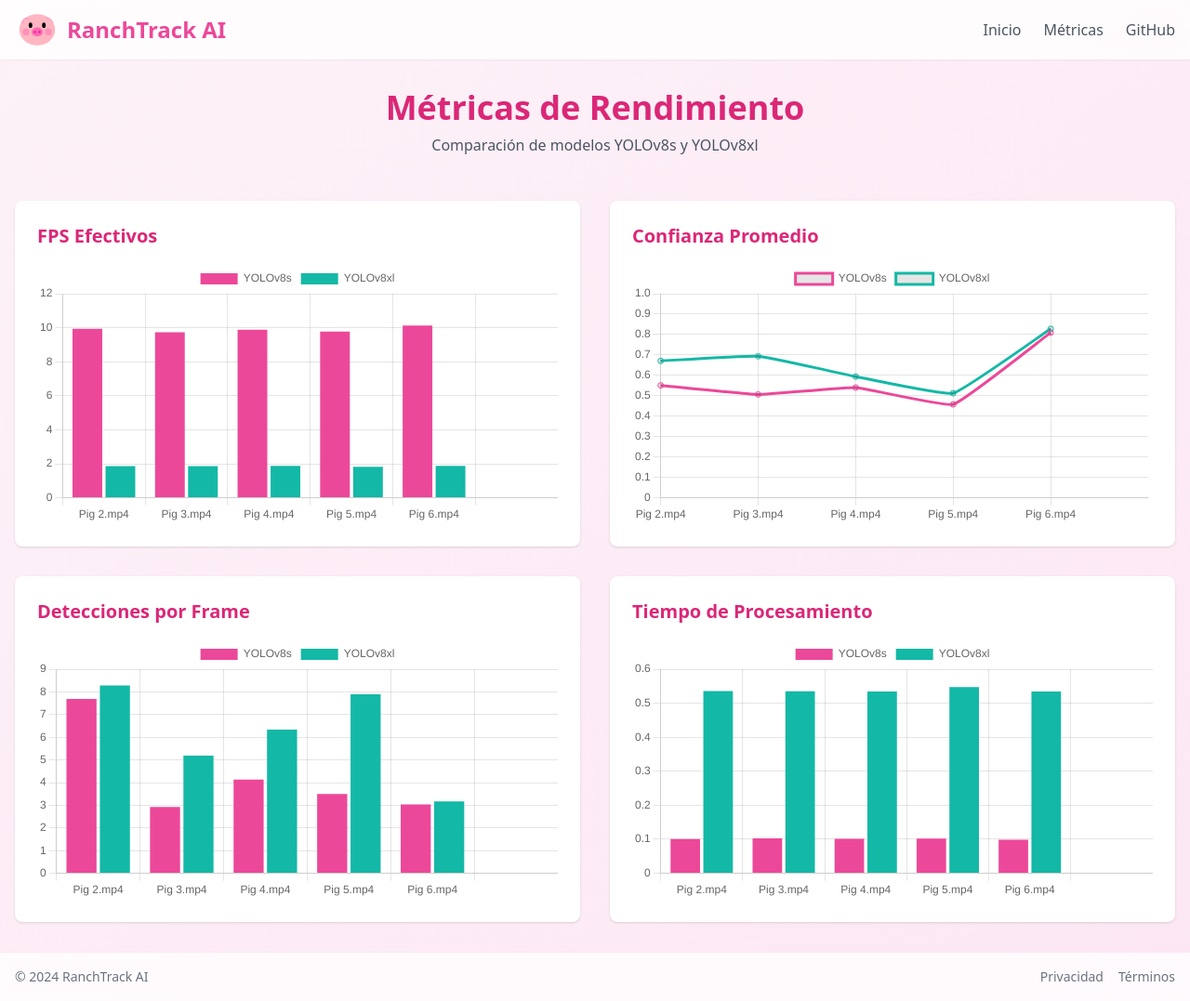
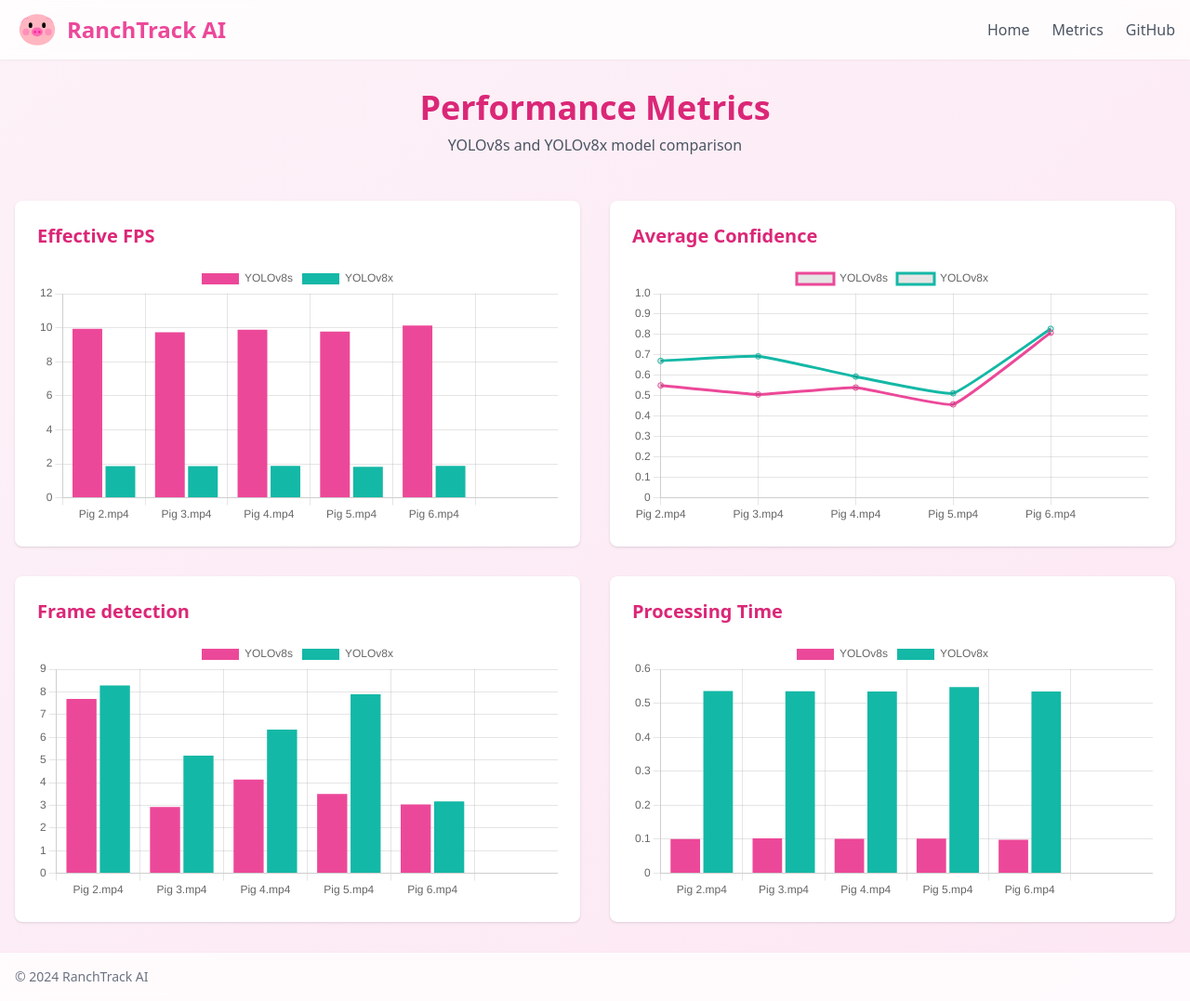
Before and after one commit to IngRetrius/Pig-detec, a Flask app: page /metrics in a window 1280 px wide. Shown: the whole page at 93% size. Run offline with Flask 3, Linux system fonts and the light colour scheme; some libraries are stand-ins or nearby versions.

Commit message:
Update  README and translations

```diff
--- a/pig-video-detector/app/templates/base.html
+++ b/pig-video-detector/app/templates/base.html
@@ -52,11 +52,11 @@
                 <div class="flex items-center space-x-6">
                     <a href="/"
                        class="text-gray-600 hover:text-pink-500 transition-colors duration-300 font-medium">
-                        Inicio
+                        Home
                     </a>
                     <a href="/metrics"
                        class="text-gray-600 hover:text-pink-500 transition-colors duration-300 font-medium">
-                        Métricas
+                        Metrics
                     </a>
                     <a href="https://github.com/IngRetrius/Pig-detec"
                        target="_blank"
@@ -95,14 +95,14 @@
                 <p class="text-sm text-gray-500">
                     © 2024 RanchTrack AI
                 </p>
-                <div class="flex items-center space-x-4">
+                <!-- <div class="flex items-center space-x-4">
                     <a href="/privacy" class="text-sm text-gray-500 hover:text-pink-500 transition-colors duration-300">
                         Privacidad
                     </a>
                     <a href="/terms" class="text-sm text-gray-500 hover:text-pink-500 transition-colors duration-300">
                         Términos
                     </a>
-                </div>
+                </div> -->
             </div>
         </div>
     </footer>
--- a/pig-video-detector/app/templates/metrics.html
+++ b/pig-video-detector/app/templates/metrics.html
@@ -5,32 +5,32 @@
 {% block content %}
 <div class="max-w-7xl mx-auto">
     <div class="text-center mb-12">
-        <h1 class="text-4xl font-bold text-pink-600">Métricas de Rendimiento</h1>
-        <p class="text-gray-600 mt-2">Comparación de modelos YOLOv8s y YOLOv8xl</p>
+        <h1 class="text-4xl font-bold text-pink-600">Performance Metrics</h1>
+        <p class="text-gray-600 mt-2">YOLOv8s and YOLOv8x model comparison</p>
     </div>
 
     <div class="grid grid-cols-1 md:grid-cols-2 gap-8">
         <!-- FPS Chart -->
         <div class="bg-white rounded-lg shadow p-6">
-            <h2 class="text-xl font-semibold text-pink-600 mb-4">FPS Efectivos</h2>
+            <h2 class="text-xl font-semibold text-pink-600 mb-4">Effective FPS</h2>
             <canvas id="fpsChart" class="w-full h-64"></canvas>
         </div>
 
         <!-- Confidence Chart -->
         <div class="bg-white rounded-lg shadow p-6">
-            <h2 class="text-xl font-semibold text-pink-600 mb-4">Confianza Promedio</h2>
+            <h2 class="text-xl font-semibold text-pink-600 mb-4">Average Confidence</h2>
             <canvas id="confidenceChart" class="w-full h-64"></canvas>
         </div>
 
         <!-- Detections Chart -->
         <div class="bg-white rounded-lg shadow p-6">
-            <h2 class="text-xl font-semibold text-pink-600 mb-4">Detecciones por Frame</h2>
+            <h2 class="text-xl font-semibold text-pink-600 mb-4">Frame detection</h2>
             <canvas id="detectionsChart" class="w-full h-64"></canvas>
         </div>
 
         <!-- Processing Time Chart -->
         <div class="bg-white rounded-lg shadow p-6">
-            <h2 class="text-xl font-semibold text-pink-600 mb-4">Tiempo de Procesamiento</h2>
+            <h2 class="text-xl font-semibold text-pink-600 mb-4">Processing Time</h2>
             <canvas id="timeChart" class="w-full h-64"></canvas>
         </div>
     </div>
@@ -79,7 +79,7 @@ document.addEventListener('DOMContentLoaded', function() {
                                     backgroundColor: '#ec4899'
                                 },
                                 {
-                                    label: 'YOLOv8xl',
+                                    label: 'YOLOv8x',
                                     data: yolov8xl.map(row => parseFloat(String(row['FPS Efectivos']).replace(',', '.'))),
                                     backgroundColor: '#14b8a6'
                                 }
@@ -100,7 +100,7 @@ document.addEventListener('DOMContentLoaded', function() {
                                     tension: 0.1
                                 },
                                 {
-                                    label: 'YOLOv8xl',
+                                    label: 'YOLOv8x',
                                     data: yolov8xl.map(row => parseFloat(String(row['Confianza Promedio']).replace(',', '.'))),
                                     borderColor: '#14b8a6',
                                     tension: 0.1
@@ -130,7 +130,7 @@ document.addEventListener('DOMContentLoaded', function() {
                                     backgroundColor: '#ec4899'
                                 },
                                 {
-                                    label: 'YOLOv8xl',
+                                    label: 'YOLOv8x',
                                     data: yolov8xl.map(row => parseFloat(String(row['Cerdos por Frame']).replace(',', '.'))),
                                     backgroundColor: '#14b8a6'
                                 }
@@ -150,7 +150,7 @@ document.addEventListener('DOMContentLoaded', function() {
                                     backgroundColor: '#ec4899'
                                 },
                                 {
-                                    label: 'YOLOv8xl',
+                                    label: 'YOLOv8x',
                                     data: yolov8xl.map(row => parseFloat(String(row['Tiempo Promedio (s)']).replace(',', '.'))),
                                     backgroundColor: '#14b8a6'
                                 }
```
Also changed, not shown: README.md.
